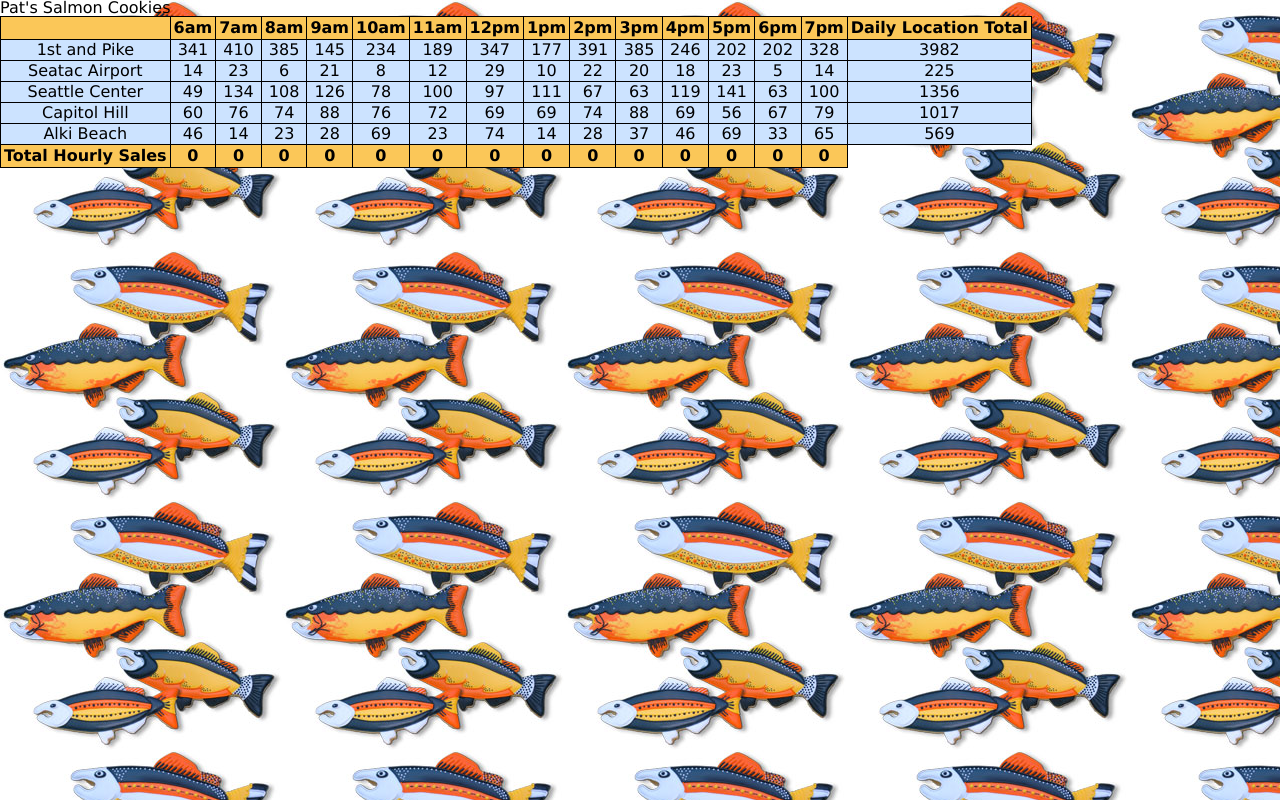
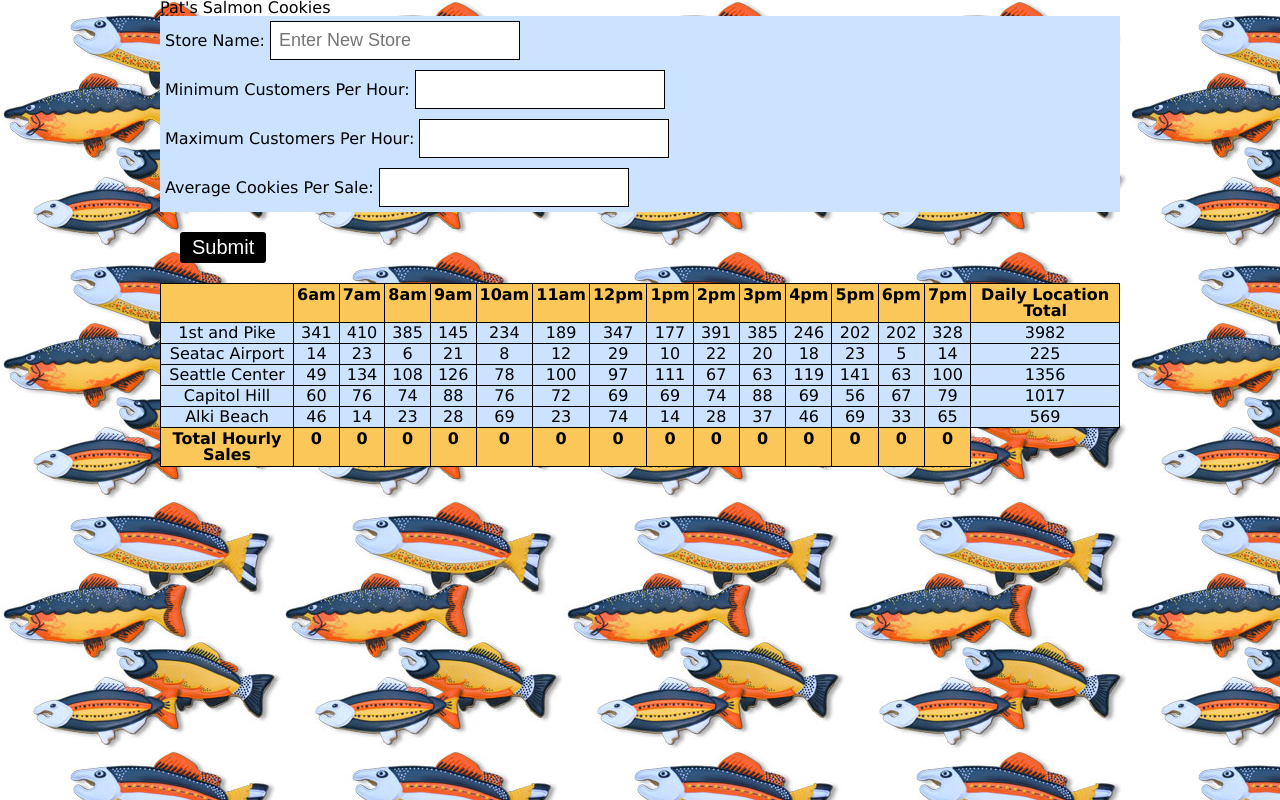
Before and after one commit to bishang/cookie-stand, a plain HTML site: page sales.html in a window 1280 px wide. Drawn offline with Linux system fonts and the light colour scheme.

Commit message:
worked on form stuff

```diff
--- a/app.js
+++ b/app.js
@@ -4,7 +4,8 @@ var hours = ['6am', '7am', '8am', '9am', '10am', '11am', '12pm', '1pm', '2pm', '
 var hourTotals = [];
 var allStores =[];
 
-var storeTable = document.getElementById('stores');
+var form = document.getElementById('store_form');
+var storeTable = document.getElementById('store_table');
 var trEl = document.createElement('tr');
 var thEl = document.createElement('th');
 var tdEl = document.createElement('td');
@@ -62,6 +63,19 @@ Store.prototype.render = function(){
   trEl.appendChild(tdEl);
 
   storeTable.appendChild(trEl); // ends table row
+};
+
+function formData(event) {
+  event.preventDefault();
+
+  var name = event.target.name.value;
+  var min = event.target.min.value;
+  var max = event.target.max.value;
+  var avg = event.target.avg.value;
+
+  data.push(new Store(name, min, max, avg));
+  renderStoreRows();
+  form.reset();
 };
 
 function random(min, max) {
@@ -122,6 +136,7 @@ function renderFooterRow(){
   storeTable.appendChild(trEl);
 };
 
+form.addEventListener('submit', formData);
 renderHeaderRow();
 renderStoreRows();
 calcHourlyTotals();
--- a/sales.html
+++ b/sales.html
@@ -8,9 +8,36 @@
 </head>
 
 <body>
-  <h1>Pat's Salmon Cookies</h1>
 
-  <table id="stores"></table>
+  <section class="sales_page">
+    <h1>Pat's Salmon Cookies</h1>
+
+    <form id="store_form">
+        <fieldset>
+          <label for="name">Store Name:</label>
+          <input type="text" name="name" placeholder="Enter New Store" required>
+        </fieldset>
+
+        <fieldset>
+          <label for="min">Minimum Customers Per Hour:</lable>
+          <input type="number" name="min" required>
+        </fieldset>
+
+        <fieldset>
+          <label for="max">Maximum Customers Per Hour:</lable>
+          <input type="number" name="max" required>
+        </fieldset>
+
+        <fieldset>
+          <label for="avg">Average Cookies Per Sale:</lable>
+          <input type="number" name="avg" required>
+        </fieldset>
+
+        <button type="submit" id="submit_button">Submit</button>
+      </form>
+
+    <table id="store_table"></table>
+  </section>
 
   <script src="app.js"></script>
 </body>
--- a/style.css
+++ b/style.css
@@ -66,6 +66,34 @@ footer ul {
 	display: inline-block;
 }
 
+input[type="text"], input[type="number"] {
+  border: solid 1px #000;
+  padding: 8px 8px;
+  font-size: 18px;
+}
+
+button {
+  border: none;
+  border-radius: 3px;
+  background-color: #000;
+  color: #fff;
+  padding: 4px 12px;
+  font-size: 20px;
+  margin-left: 20px;
+  margin-top: 20px;
+  margin-bottom: 20px;
+}
+
+fieldset {
+  padding: 5px;
+	background-color: #CCE3FF;
+}
+
 .store-name {
 	font-weight: bold;
 }
+
+.sales_page {
+	width: 960px;
+	margin: 0 auto;
+}
```
